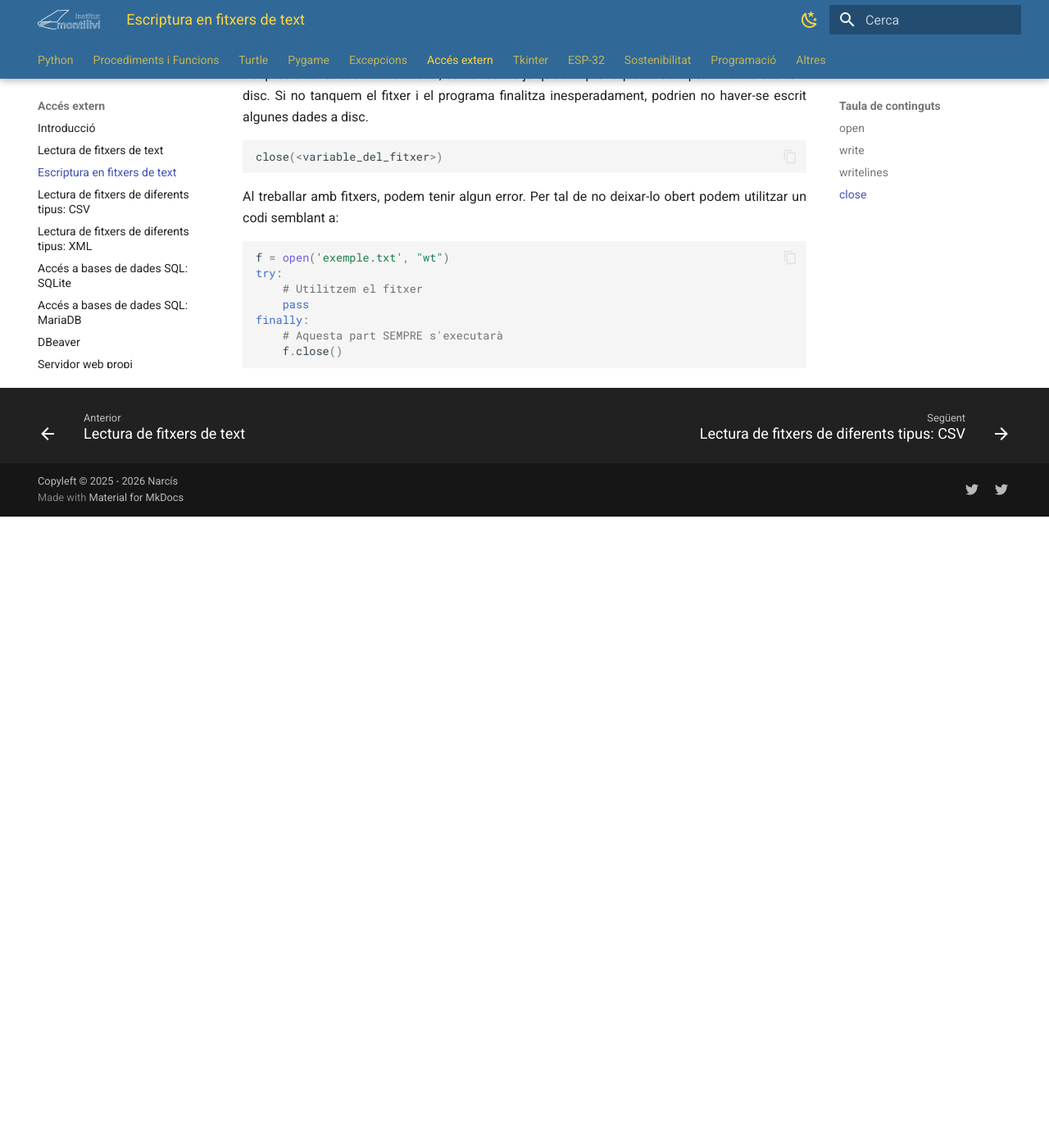
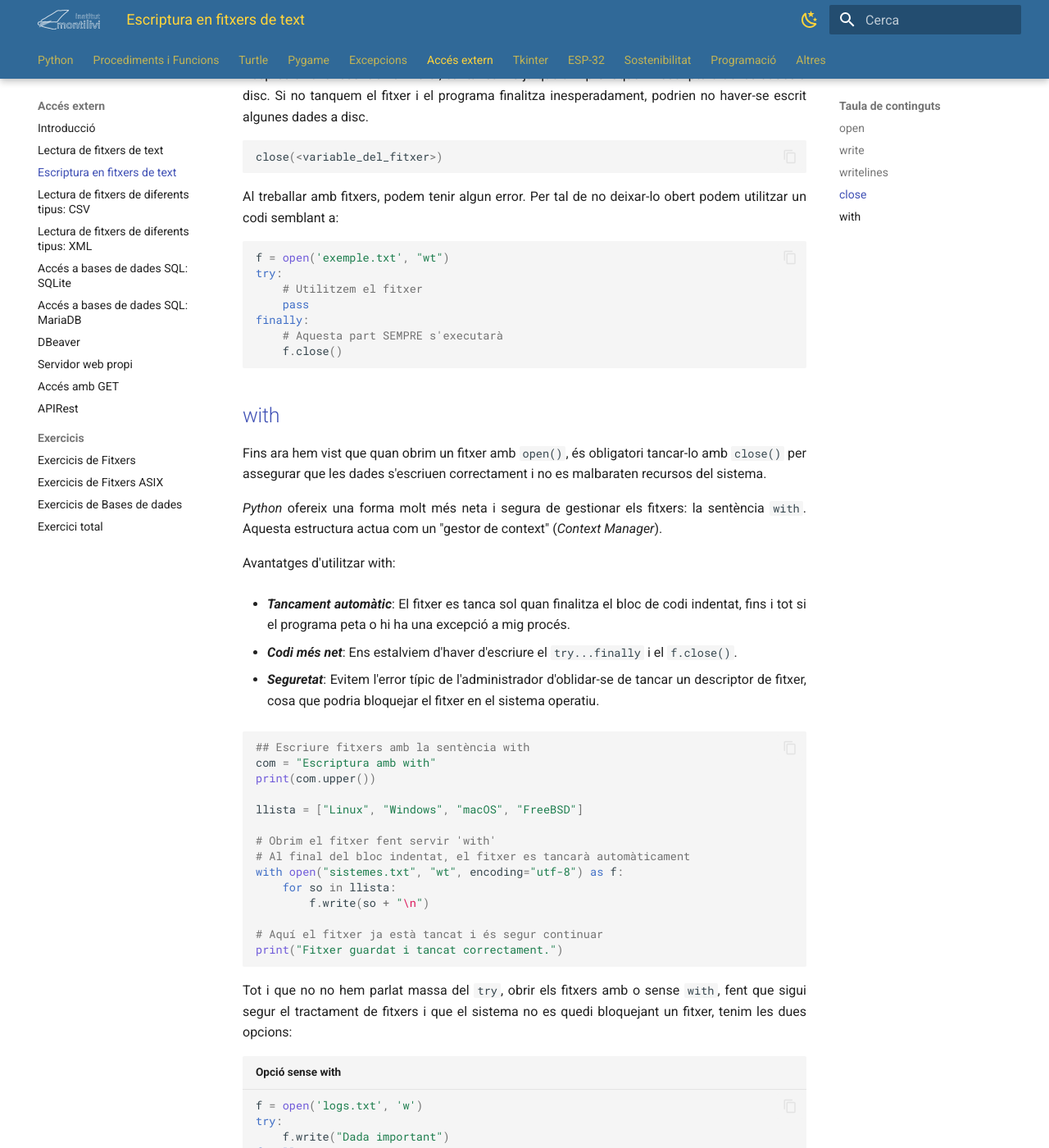
Before and after one commit to nbuisac/ASIX_OPT, an MkDocs documentation site: the page built from docs/fitxers/fitxers_003.md, in a window 1280 px wide and 1400 px high, scrolled down 2465 px. Shown: the whole window at 82% size. Built offline with MkDocs 1.6.1 and Material for MkDocs 9.7.7, drawn with Linux system fonts in a browser that asks for light colours; before the commit the page ends 3095 px from its top, so only the background shows below that; some of the changed text lies outside the part shown.

Commit message:
with open

````diff
--- a/docs/fitxers/fitxers_003.md
+++ b/docs/fitxers/fitxers_003.md
@@ -96,6 +96,76 @@ finally:
     f.close()
 ```
 
+## [with][]
+
+Fins ara hem vist que quan obrim un fitxer amb `open()`, és obligatori tancar-lo amb `close()` per assegurar que les dades s'escriuen correctament i no es malbaraten recursos del sistema.
+
+*Python* ofereix una forma molt més neta i segura de gestionar els fitxers: la sentència `with`. Aquesta estructura actua com un "gestor de context" (_Context Manager_).
+
+Avantatges d'utilitzar with:
+
+* _**Tancament automàtic**_: El fitxer es tanca sol quan finalitza el bloc de codi indentat, fins i tot si el programa peta o hi ha una excepció a mig procés.
+
+* _**Codi més net**_: Ens estalviem d'haver d'escriure el `try...finally` i el `f.close()`.
+
+* _**Seguretat**_: Evitem l'error típic de l'administrador d'oblidar-se de tancar un descriptor de fitxer, cosa que podria bloquejar el fitxer en el sistema operatiu.
+
+```py
+## Escriure fitxers amb la sentència with
+com = "Escriptura amb with"
+print(com.upper())
+
+llista = ["Linux", "Windows", "macOS", "FreeBSD"]
+
+# Obrim el fitxer fent servir 'with'
+# Al final del bloc indentat, el fitxer es tancarà automàticament
+with open("sistemes.txt", "wt", encoding="utf-8") as f:
+    for so in llista:
+        f.write(so + "\n")
+
+# Aquí el fitxer ja està tancat i és segur continuar
+print("Fitxer guardat i tancat correctament.")
+```
+
+Tot i que no no hem parlat massa del `try`, obrir els fitxers amb o sense `with`, fent que sigui segur el tractament de fitxers i que el sistema no es quedi bloquejant un fitxer, tenim les dues opcions:
+
+```python title="Opció sense with"
+f = open('logs.txt', 'w')
+try:
+    f.write("Dada important")
+finally:
+    f.close() # Cals recordar d'escriure-ho sempre
+```
+
+```python title="Opció amb with"
+with open('logs.txt', 'w') as f:
+    f.write("Dada important")
+# Aquí el fitxer JA està tancat, sense fer res més.
+```
+
+Això darrer és l'**estandard actual**. El with fa el codi més llegible i menys propens a errors humans.
+
+| Aspecte | Mètode Clàssic (open + close) | Mètode Recomanat (with) |
+|:--------|:--------|:--------|
+| **Codi** | Requereix f.close() explícit. | El tancament és automàtic. |
+| **Seguretat** | "Si el programa peta abans del close, el fitxer queda obert." | "El fitxer es tanca sempre, encara que hi hagi un error." |
+| **Llegibilitat** | Més línies de codi (necessita try/finally). | Codi més net i fàcil de llegir. |
+| **Gestió d'errors** | Cal gestionar-lo manualment. | El gestor de context ho gestiona de forma nativa. |
+
+```python title="Exemple dels dos casos"
+# MÈTODE TRADICIONAL (Més perillós)
+f = open("config.txt", "w")
+f.write("Nova configuració")
+# Si aquí el sistema s'atura, el fitxer podria quedar bloquejat o corrupte
+f.close()
+
+# MÈTODE AMB 'WITH' (Segur i professional)
+with open("config.txt", "w") as f:
+    f.write("Nova configuració")
+# En sortir de l'intentació, Python fa el close() per nosaltres automàticament.
+```
+
 
 [lectura i escriptura de fitxers]:  https://docs.python.org/3/tutorial/inputoutput.html#reading-and-writing-files   "lectura i escriptura de fitxers"
 [open]: https://docs.python.org/3/library/functions.html#open   "open"
+[with]: https://docs.python.org/3/reference/compound_stmts.html#the-with-statement
--- a/mkdocs.yml
+++ b/mkdocs.yml
@@ -199,6 +199,7 @@ nav:
       - "APIRest" : 'fitxers/fitxers_010.md'
       - "Exercicis" :
         - "Exercicis de Fitxers" : 'fitxers/fitxers_001ex.md'
+        - "Exercicis de Fitxers ASIX" : 'fitxers/fitxers_001ASIXex.md'
         - "Exercicis de Bases de dades" : 'fitxers/fitxers_002ex.md'
         - "Exercici total" : 'fitxers/fitxers_009ex.md'
 
````
Also changed, not shown: docs/fitxers/fitxers_001ASIXex.md (added, +72 -0 lines), docs/fitxers/fitxers_001ASIXex_Solucio.md (added, +118 -0 lines).
